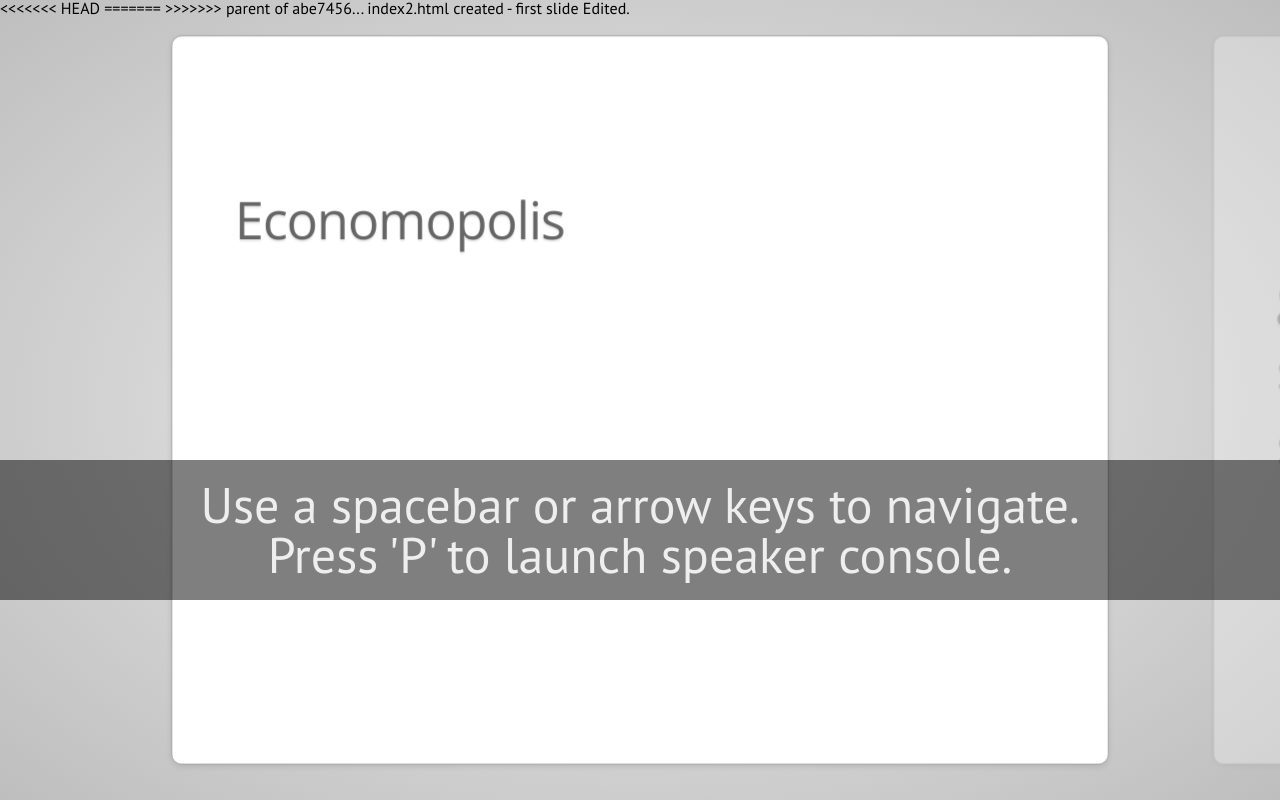
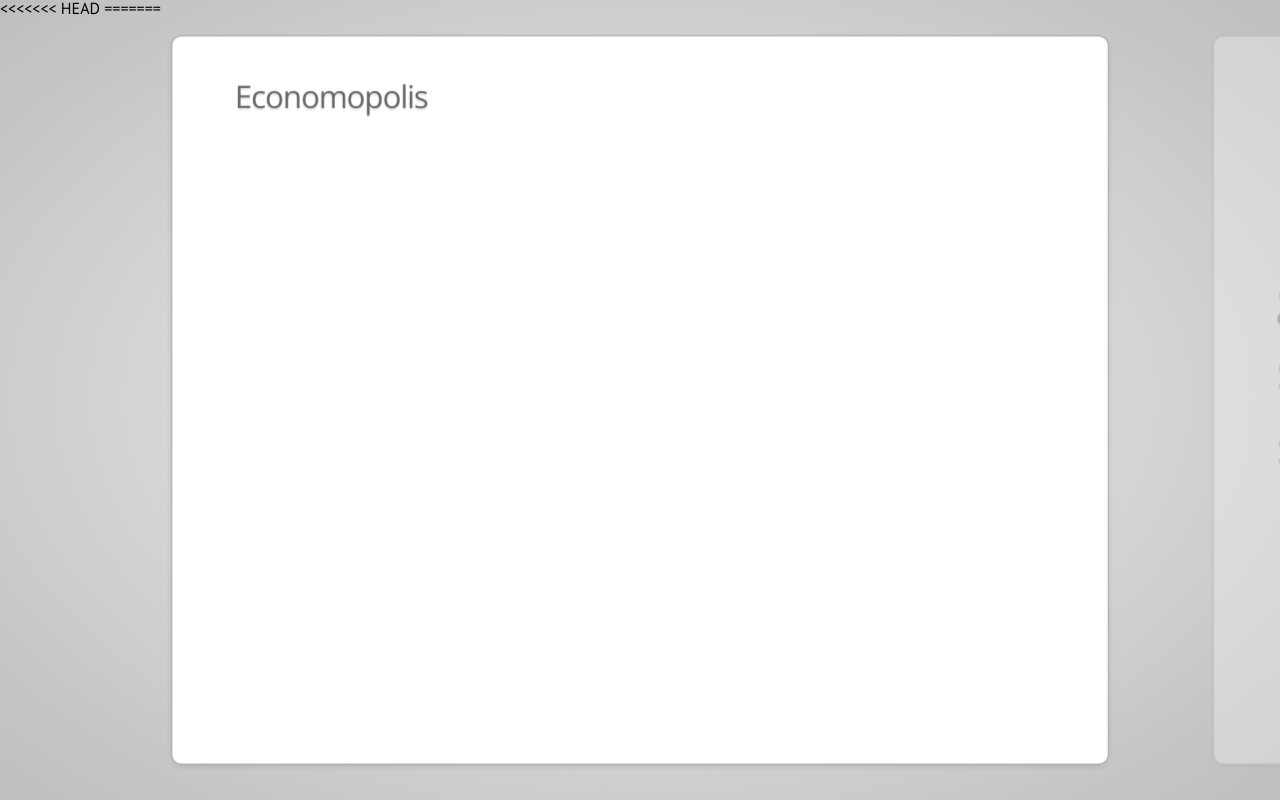
Before and after one commit to YasinMahdizadeh/Economopolis, a website: page index.html in a window 1280 px wide. Shown: the top 800 px of the page. Drawn offline with nearby package versions, Linux system fonts and the light colour scheme.

Commit message:
Update index.html

```diff
--- a/index.html
+++ b/index.html
@@ -185,7 +185,7 @@
 
     -->
     <div id="bored" class="step slide" data-x="-1000" data-y="-1500" data-autoplay="10">
-        <q><h1>Economopolis</h1></q>
+        <h1>Economopolis</h1>
     </div>
 
     <div class="step slide" data-x="0" data-y="-1500">
@@ -344,11 +344,7 @@
     Just sayin' ;)
 
 -->
-<div class="hint">
-    <p>Use a spacebar or arrow keys to navigate. <br/>
-       Press 'P' to launch speaker console.</p>
-</div>
->>>>>>> parent of abe7456... index2.html created - first slide Edited.
+
 <script>
 if ("ontouchstart" in document.documentElement) {
     document.querySelector(".hint").innerHTML = "<p>Swipe left or right to navigate</p>";
```
